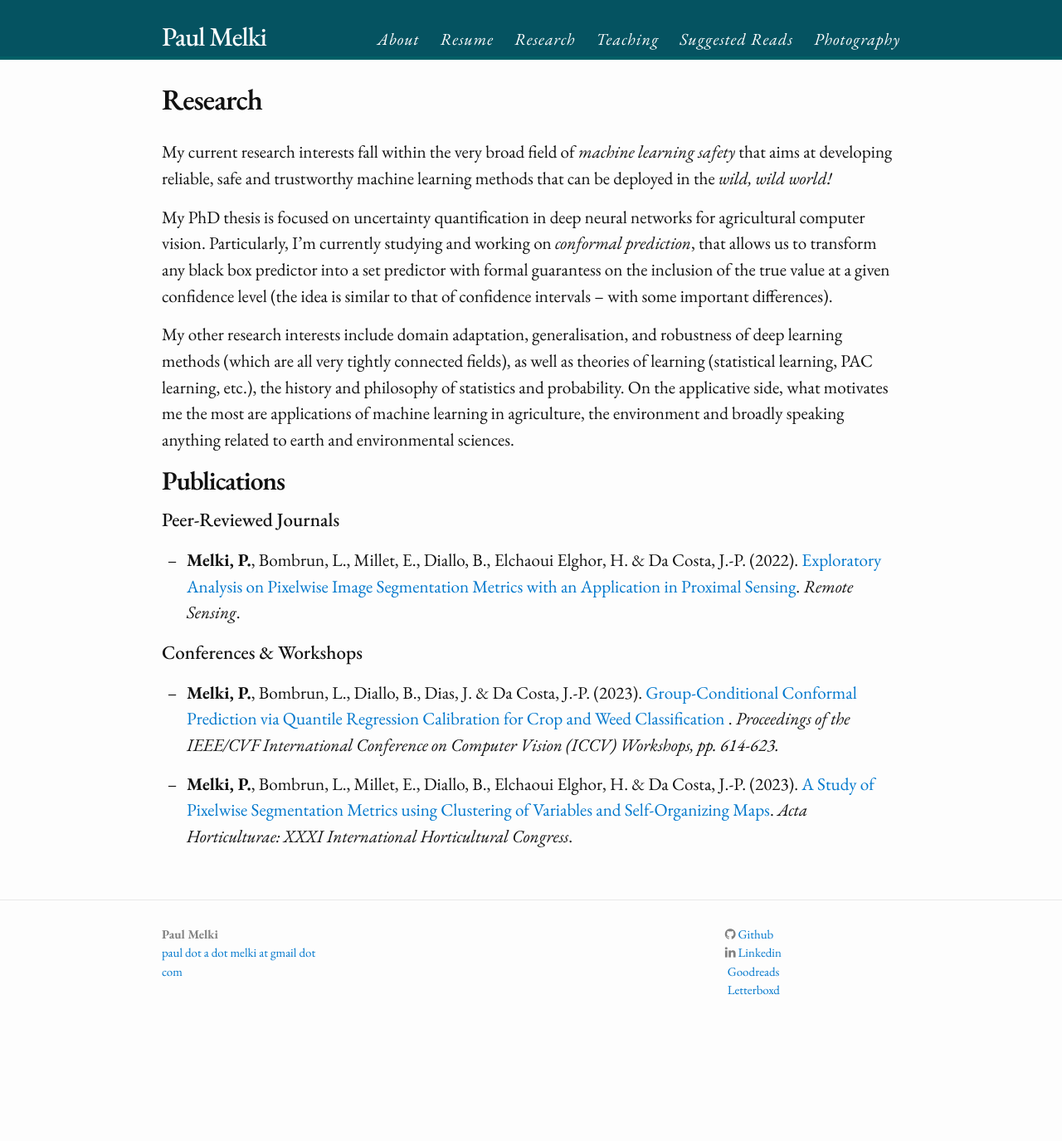
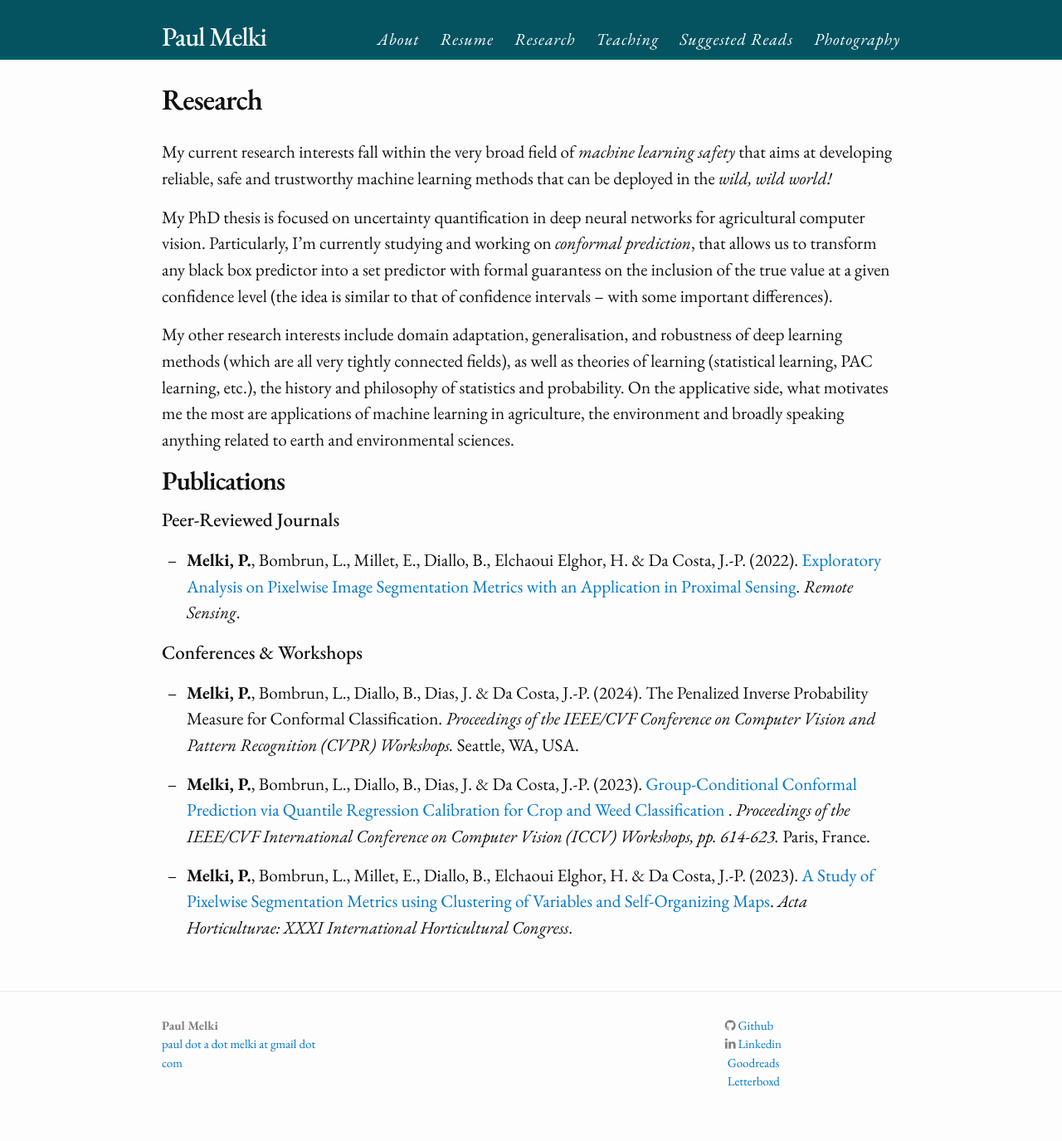
Before and after one commit to paulmelki/paulmelki.github.io, a Jekyll site: the page built from research.md, in a window 1280 px wide. Shown: the whole page at 83% size. Built offline with Jekyll 4.4.1, drawn with Linux system fonts in a browser that asks for light colours; nearby versions of some CDN libraries; some web fonts are replaced; before the commit the page ends 1265 px from its top, so only the background shows below that.

Commit message:
Update research.md

```diff
--- a/research.md
+++ b/research.md
@@ -25,7 +25,9 @@ I also offer [a three-page research statement](/docs/svm-research-statement.pdf)
 
 ## Conferences & Workshops
 
-- **Melki, P.**, Bombrun, L., Diallo, B., Dias, J. & Da Costa, J.-P. (2023). [Group-Conditional Conformal Prediction via Quantile Regression Calibration for Crop and Weed Classification ](https://openaccess.thecvf.com/content/ICCV2023W/CVPPA/html/Melki_Group-Conditional_Conformal_Prediction_via_Quantile_Regression_Calibration_for_Crop_and_ICCVW_2023_paper.html). *Proceedings of the IEEE/CVF International Conference on Computer Vision (ICCV) Workshops, pp. 614-623.*
+- **Melki, P.**, Bombrun, L., Diallo, B., Dias, J. & Da Costa, J.-P. (2024). The Penalized Inverse Probability Measure for Conformal Classification. *Proceedings of the IEEE/CVF Conference on Computer Vision and Pattern Recognition (CVPR) Workshops.* Seattle, WA, USA.
+
+- **Melki, P.**, Bombrun, L., Diallo, B., Dias, J. & Da Costa, J.-P. (2023). [Group-Conditional Conformal Prediction via Quantile Regression Calibration for Crop and Weed Classification ](https://openaccess.thecvf.com/content/ICCV2023W/CVPPA/html/Melki_Group-Conditional_Conformal_Prediction_via_Quantile_Regression_Calibration_for_Crop_and_ICCVW_2023_paper.html). *Proceedings of the IEEE/CVF International Conference on Computer Vision (ICCV) Workshops, pp. 614-623.* Paris, France.
 
 - **Melki, P.**, Bombrun, L., Millet, E., Diallo, B., Elchaoui Elghor, H. & Da Costa, J.-P. (2023). [A Study of Pixelwise Segmentation Metrics using Clustering of Variables and Self-Organizing Maps](https://doi.org/10.17660/ActaHortic.2023.1360.5). *Acta Horticulturae: XXXI International Horticultural Congress*.
 
```
